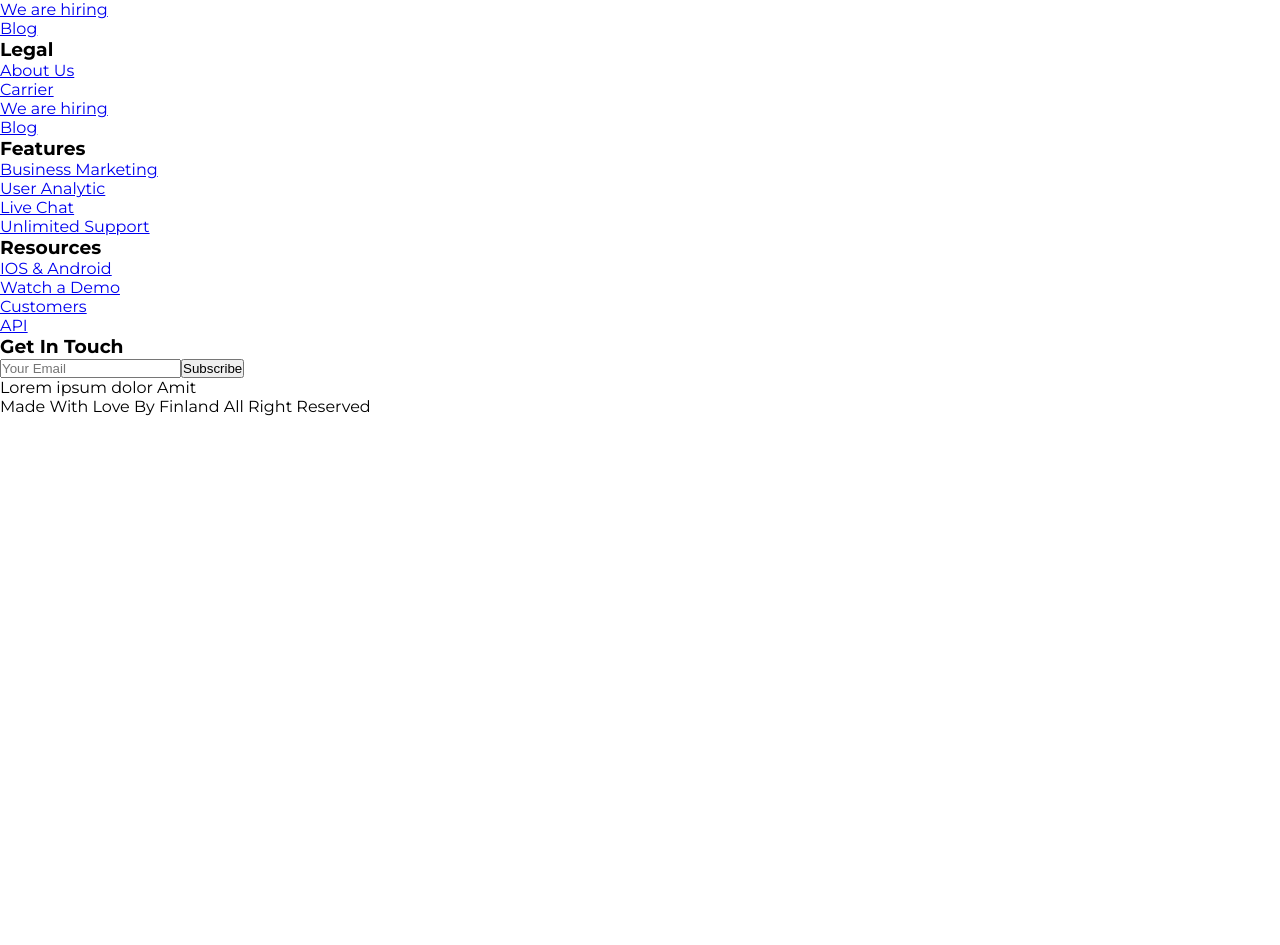
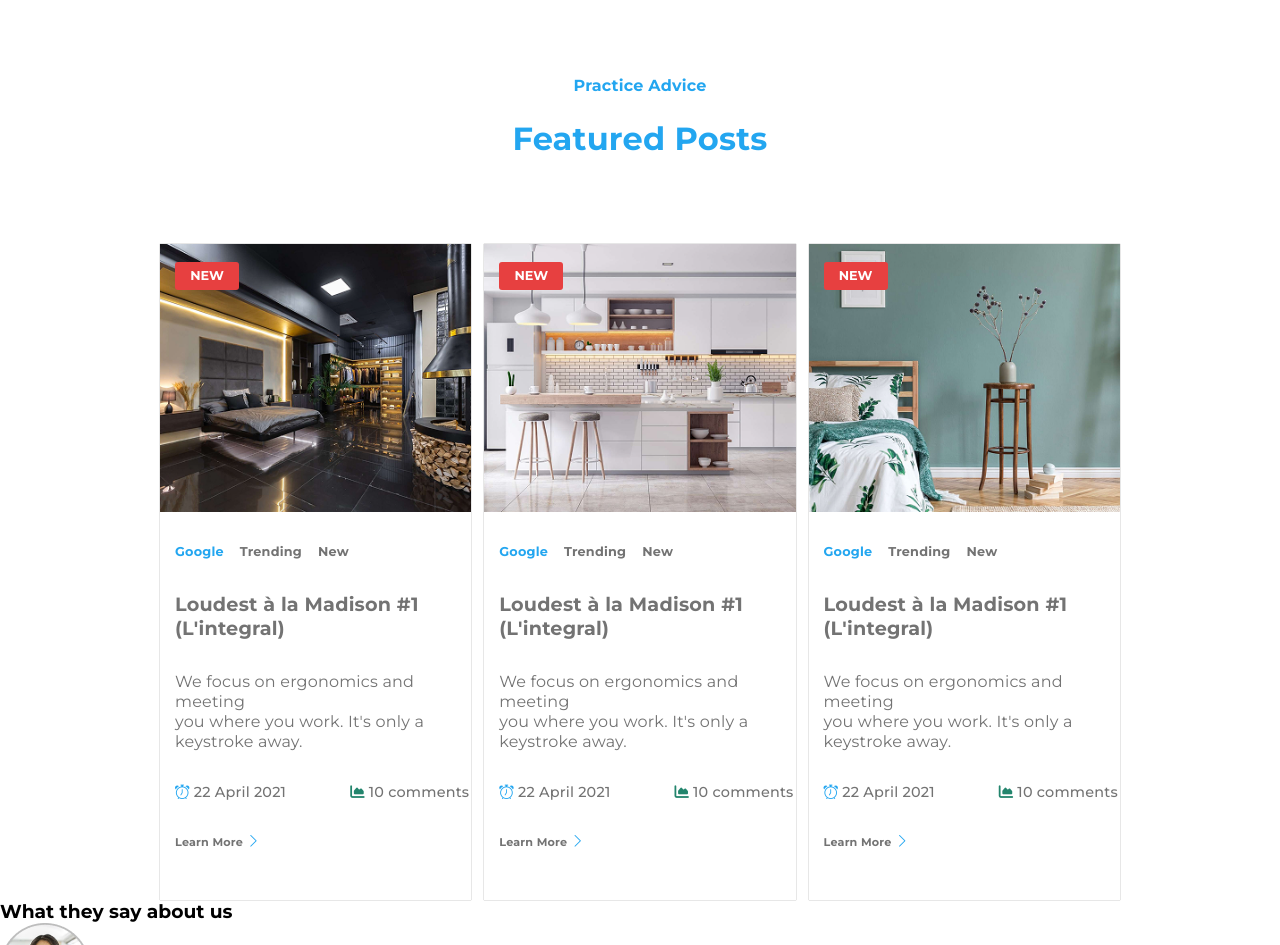
Before and after one commit to BambiReborn/LST-ecommerce-project, a React (Vite) app: page / in a window 1280 px wide. Shown: the part 2807-3752 px from the top of the page. Before the commit the page ends 3223 px from the top, so only its background shows below. Built offline with nearby package versions, Linux system fonts and the light colour scheme.

Commit message:
ratingSection structuring

```diff
--- a/src/Styles/Home/bestServiceSection.css
+++ b/src/Styles/Home/bestServiceSection.css
@@ -1,6 +1,6 @@
 /* START */
 #bestService-section {
-    margin-top: 150px;
+    margin-top: 13%;
     /* border: 1px solid red; */
 }
 
--- /dev/null
+++ b/src/Styles/Home/featuredPostSection.css
@@ -0,0 +1,166 @@
+/* START */
+#featuredPost-section {
+    margin-top: 13%;
+    /* border: 1px solid red; */
+}
+
+#featuredPost-section #title {
+    display: flex;
+    flex-direction: column;
+    align-items: center;
+    gap: 1rem;
+}
+
+#title h6 {
+    font-size: 1rem;
+    font-weight: 700;
+    line-height: 24px;
+    letter-spacing: 0.2px;
+    color: var(--blue-color);
+}
+
+#title h2 {
+    font-size: 2rem;
+    font-weight: 700;
+    line-height: 50px;
+    letter-spacing: 0.2px;
+    color: var(--blue-color);
+}
+
+/* FEATURED CARDS */
+#cards-wrapper {
+    display: flex;
+    justify-content: center;
+    justify-self: center;
+    align-items: center;
+    gap: .8rem;
+    margin-top: 80px;
+    width: clamp(20%, 90vw, 75%);
+    /* border: 1px solid red; */
+}
+
+#featuredCard {
+    display: flex;
+    flex-direction: column;
+    justify-content: start;
+    align-items: start;
+    gap: 2rem;
+    width: 50%;
+    height: 41rem;
+    box-shadow: 0px 0px 1px #737373;
+    /* border: 1px solid red; */
+}
+
+#image-wrapper {
+    position: relative;
+    display: flex;
+    flex-direction: column;
+}
+
+#featuredCard #image-wrapper img {
+    width: 100%;
+}
+
+#image-wrapper #new-badge {
+    display: flex;
+    justify-content: center;
+    align-items: center;
+    position: absolute;
+    top: 18px;
+    left: 15px;
+    background-color: var(--red-color);
+    color: var(--white-color);
+    width: 4rem;
+    padding: .5em;
+    border-radius: 3px;
+
+    font-size: .8rem;
+    font-weight: 700;
+
+}
+
+#source-wrapper {
+    display: flex;
+    justify-content: center;
+    align-items: center;
+    gap: 1rem;
+    margin-left: 15px;
+}
+
+#google {
+    font-size: .8rem;
+    font-weight: 700;
+    line-height: 16px;
+    letter-spacing: 0.2px;
+    color: var(--blue-color);
+}
+
+#trending, #new {
+    font-size: .8rem;
+    font-weight: 700;
+    line-height: 16px;
+    letter-spacing: 0.2px;
+    color: var(--writeUp-color);
+}
+
+#featuredCard h3 {
+    font-size: 1.2rem;
+    font-weight: 700;
+    line-height: 24px;
+    letter-spacing: 0.2px;
+    color: var(--writeUp-color);
+    margin-left: 15px;
+}
+
+#featuredCard p {
+    font-size: 1rem;
+    font-weight: 400;
+    line-height: 20px;
+    letter-spacing: 0.2px;
+    color: var(--writeUp-color);
+    margin-left: 15px;
+}
+
+/* COMMENT WRAPPER */
+#comments-wrapper {
+    display: flex;
+    justify-content: center;
+    align-items: center;
+    gap: 4rem;
+    margin-left: 15px;
+}
+
+#comments-wrapper #time {
+    font-size: .9rem;
+    font-weight: 500;
+    line-height: 16px;
+    letter-spacing: 0.2px;
+    color: var(--writeUp-color);
+}
+
+#time i {
+    color: var(--blue-color);
+}
+
+#comments-wrapper #comment {
+    font-size: .9rem;
+    font-weight: 500;
+    line-height: 16px;
+    letter-spacing: 0.2px;
+    color: var(--writeUp-color);
+}
+
+#comment i {
+    color: var(--green-color);
+}
+
+/* LEARN MORE */
+#featuredCard #learn-more {
+    margin-left: 15px;
+
+}
+#learn-more i {
+    font-size: .9rem;
+    font-weight: 700;
+    color: var(--blue-color);
+}
--- /dev/null
+++ b/src/components/commonComponents/featuredPostCard.tsx
@@ -0,0 +1,66 @@
+// IMPORT //
+
+
+type featuredPostCardProps = {
+    image: string
+    alt: string
+    badge: string
+    source: string
+    category: string
+    status: string
+    title: React.ReactNode
+    description: React.ReactNode
+    date: string
+    comments: number
+    learnMoreLink: string
+}
+
+function featuredPostCard({
+    image,
+    alt,
+    badge,
+    source,
+    category,
+    status,
+    title,
+    description,
+    date,
+    comments,
+    learnMoreLink,
+}: featuredPostCardProps) {
+    return (
+        <article id='featuredCard'>
+
+            <div id='image-wrapper'>
+                <img src={image} alt={alt} />
+                <span id='new-badge'>{badge}</span>
+            </div>
+
+            <div id='source-wrapper'>
+                <span id='google'>{source}</span>
+                <span id='trending'>{category}</span>
+                <span id='new'>{status}</span>
+            </div>
+
+            <h3>{title}</h3>
+
+            <p>{description}</p>
+
+            <div id='comments-wrapper'>
+                <span id='time'>
+                    <i className="bi bi-alarm"></i> {date}
+                </span>
+                <span id='comment'>
+                    <i className="fa-solid fa-chart-area"></i> {comments} comments
+                </span>
+            </div>
+
+            <a href={learnMoreLink} id='learn-more'>
+                Learn More <i className="bi bi-chevron-right"></i>
+            </a>
+
+        </article>
+    )
+}
+
+export default featuredPostCard
--- /dev/null
+++ b/src/components/majorComponents/featuredPostSection.tsx
@@ -0,0 +1,82 @@
+// IMPORTS //
+import FeaturedPostCard from '../commonComponents/featuredPostCard'
+
+// CARD IMAGES //
+import featuredIMG1 from '../../assets/images/featuredIMG-1.png'
+import featuredIMG2 from '../../assets/images/featuredIMG-2.png'
+import featuredIMG3 from '../../assets/images/featuredIMG-3.png'
+
+// STYLES //
+import '../../Styles/Home/featuredPostSection.css'
+
+
+function FeaturedPostSection () {
+    return (
+        <section id='featuredPost-section'>
+            <div id='title'>
+                <h6>Practice Advice</h6>
+                <h2>Featured Posts</h2>
+            </div>
+
+            <div id='cards-wrapper'>
+                <FeaturedPostCard
+                    image={featuredIMG1}
+                    alt="Modern luxury bedroom"
+                    badge="NEW"
+                    source="Google"
+                    category="Trending"
+                    status="New"
+                    title={<>
+                        Loudest à la Madison #1 <br />(L'integral)
+                        </>}
+                    description={<>
+                        We focus on ergonomics and meeting<br /> you where you work. It's only a<br /> keystroke away.
+                        </>}
+                    date="22 April 2021"
+                    comments={10}
+                    learnMoreLink="/news/loudest-a-la-madison"
+                />
+
+                {/* CARD 2 */}
+                <FeaturedPostCard
+                    image={featuredIMG2}
+                    alt="Modern luxury kitchen"
+                    badge="NEW"
+                    source="Google"
+                    category="Trending"
+                    status="New"
+                    title={<>
+                        Loudest à la Madison #1 <br />(L'integral)
+                        </>}
+                    description={<>
+                        We focus on ergonomics and meeting<br /> you where you work. It's only a<br /> keystroke away.
+                        </>}
+                    date="22 April 2021"
+                    comments={10}
+                    learnMoreLink="/news/loudest-a-la-madison"
+                />
+
+                {/* CARD 3 */}
+                <FeaturedPostCard
+                    image={featuredIMG3}
+                    alt="Modern luxury bedroom"
+                    badge="NEW"
+                    source="Google"
+                    category="Trending"
+                    status="New"
+                    title={<>
+                        Loudest à la Madison #1 <br />(L'integral)
+                        </>}
+                    description={<>
+                        We focus on ergonomics and meeting<br /> you where you work. It's only a<br /> keystroke away.
+                        </>}
+                    date="22 April 2021"
+                    comments={10}
+                    learnMoreLink="/news/loudest-a-la-madison"
+                />
+            </div>
+        </section>
+    )
+}
+
+export default FeaturedPostSection
--- /dev/null
+++ b/src/components/majorComponents/ratingSection.tsx
@@ -0,0 +1,47 @@
+// IMPORTS //
+import { Link } from 'react-router-dom'
+// IMAGES //
+import aboutUsIMG1 from '../../assets/images/aboutUS-1.png'
+import aboutUsIMG2 from '../../assets/images/aboutUS-2.png'
+import aboutUsIMG3 from '../../assets/images/aboutUS-3.png'
+import aboutUsIMG4 from '../../assets/images/aboutUS-4.png'
+import aboutUsIMG5 from '../../assets/images/aboutUS-5.png'
+import aboutUsIMG6 from '../../assets/images/aboutUS-6.png'
+import aboutUsIMG7 from '../../assets/images/aboutUS-7.png'
+import aboutUsIMG8 from '../../assets/images/aboutUS-8.png'
+import aboutUsIMG9 from '../../assets/images/aboutUS-9.png'
+// RATING IMAGE //
+import ratingIMG from '../../assets/images/aboutRatingIMG.png'
+
+
+
+function RatingSection () {
+    return (
+        <section id='rating-section'>
+            <div id='text-wrapper'>
+                <h3>What they say about us</h3>
+                <img src={ratingIMG} alt="Rating" />
+                <span id='rate-star-wrapper'>
+                    <i className="bi bi-star-fill"></i>
+                    <i className="bi bi-star-fill"></i>
+                    <i className="bi bi-star-fill"></i>
+                    <i className="bi bi-star-fill"></i>
+                    {/* EMPTY */}
+                    <i className="bi bi-star"></i>
+                </span>
+
+                <p>
+                    Slate helps you see how many more days you need to work to <br />
+                    reach your financial goal.
+                </p>
+                <div id='info'>
+                    <h6>
+                        <Link to="/reginaMiles">Regina Miles</Link>
+                    </h6>
+                </div>
+            </div>
+        </section>
+    )
+}
+
+export default RatingSection
--- a/src/pages/Home.tsx
+++ b/src/pages/Home.tsx
@@ -4,6 +4,8 @@
 import HeroSection from "../components/majorComponents/heroSection"
 import ProductSection from "../components/majorComponents/productSection"
 import BestServiceSection from '../components/majorComponents/bestServiceSection'
+import FeaturedPostSection from '../components/majorComponents/featuredPostSection'
+import RatingSection from "../components/majorComponents/ratingSection"
 
 function Home() {
   return (
@@ -11,6 +13,8 @@ function Home() {
           <HeroSection />
           <ProductSection />
           <BestServiceSection />
+          <FeaturedPostSection />
+          <RatingSection />
       </main>
   )
 }
```
Also changed, not shown: src/Styles/Home/ratingSection.css (added).
